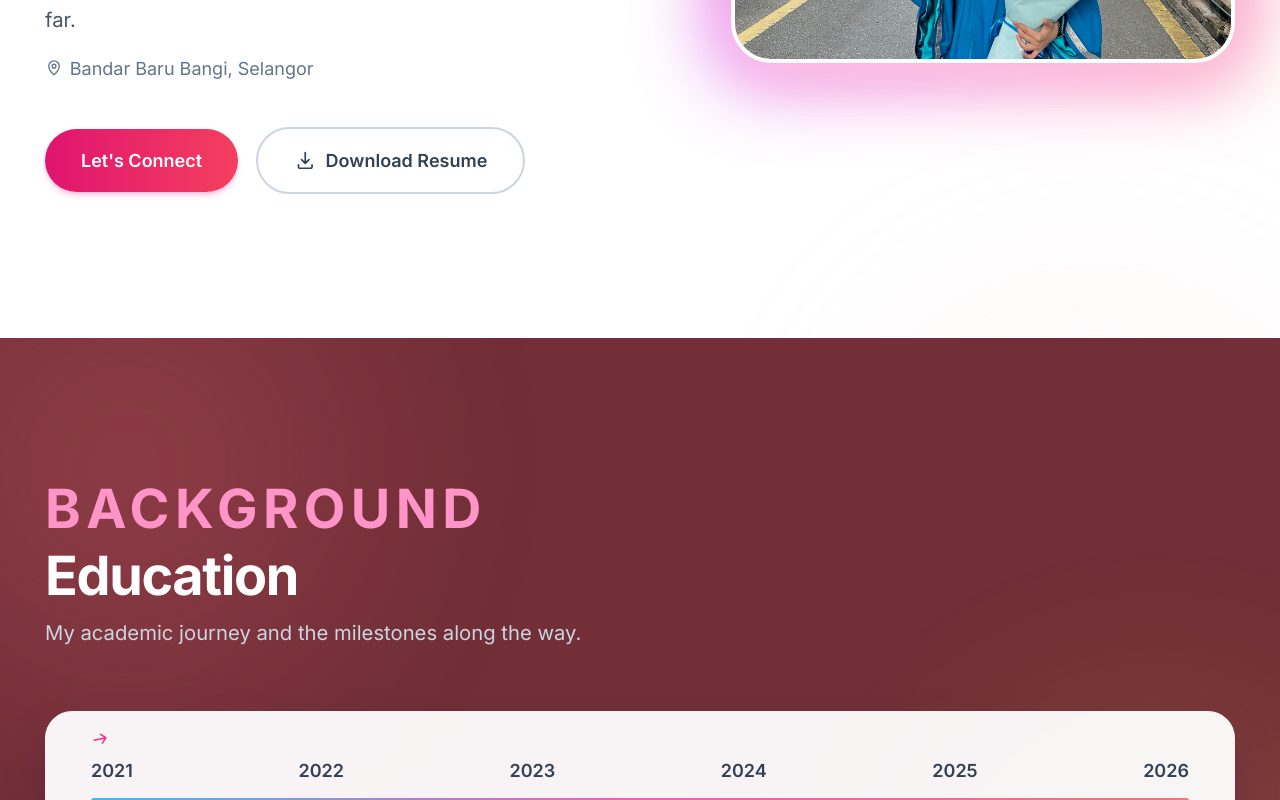
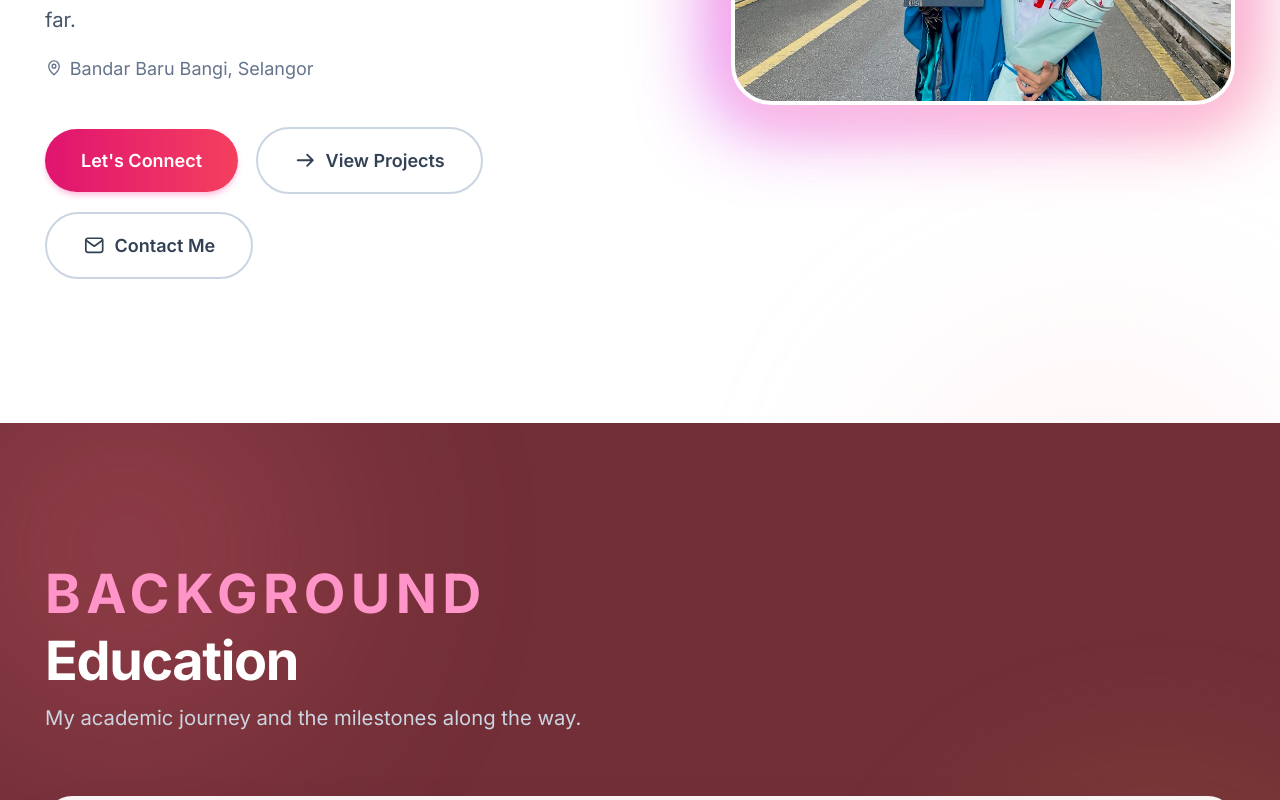
Before and after one commit to NabihahFatiny/portfolio-tiny, a Next.js app: page / in a window 1280 px wide. Shown: the part 720-1520 px from the top of the page. Built offline with nearby package versions, Linux system fonts and the light colour scheme.

Commit message:
update about mr

```diff
--- a/src/components/Hero.tsx
+++ b/src/components/Hero.tsx
@@ -1,6 +1,6 @@
 import Image from "next/image";
 import Container from "@/components/ui/Container";
-import { DownloadIcon, MapPinIcon } from "@/components/ui/Icons";
+import { ArrowRightIcon, MailIcon, MapPinIcon } from "@/components/ui/Icons";
 import { profile } from "@/data/portfolio";
 
 const greeting = "Hi, I'm";
@@ -57,17 +57,26 @@ export default function Hero() {
 
             <div className="animate-fade-up [animation-delay:0.25s] mt-10 flex flex-wrap items-center justify-center gap-4 lg:justify-start">
               <a
-                href="#connect"
+                href={profile.socials.linkedin}
+                target="_blank"
+                rel="noreferrer"
                 className="rounded-full bg-gradient-to-r from-brand-600 to-rose-500 px-8 py-4 text-base font-semibold text-white shadow-md shadow-brand-200 transition hover:-translate-y-0.5 hover:shadow-lg dark:shadow-none"
               >
                 Let&apos;s Connect
               </a>
               <a
-                href={profile.resumeUrl}
+                href="#projects"
                 className="inline-flex items-center gap-2 rounded-full border-2 border-slate-300 px-8 py-4 text-base font-semibold text-slate-700 transition hover:-translate-y-0.5 hover:border-brand-400 hover:text-brand-600 dark:border-slate-700 dark:text-slate-200 dark:hover:border-brand-500 dark:hover:text-brand-400"
               >
-                <DownloadIcon className="h-5 w-5" />
-                Download Resume
+                <ArrowRightIcon className="h-5 w-5" />
+                View Projects
+              </a>
+              <a
+                href="#connect"
+                className="inline-flex items-center gap-2 rounded-full border-2 border-slate-300 px-8 py-4 text-base font-semibold text-slate-700 transition hover:-translate-y-0.5 hover:border-brand-400 hover:text-brand-600 dark:border-slate-700 dark:text-slate-200 dark:hover:border-brand-500 dark:hover:text-brand-400"
+              >
+                <MailIcon className="h-5 w-5" />
+                Contact Me
               </a>
             </div>
           </div>
--- a/src/components/Projects.tsx
+++ b/src/components/Projects.tsx
@@ -17,7 +17,7 @@ export default function Projects() {
         <SectionHeading
           eyebrow="Portfolio"
           title="Projects"
-          description="A selection of things I've built — from university group work to personal side projects."
+          description="My software development projects showcase my experience in building web and mobile applications using Flutter and modern web development tools. They demonstrate my skills in system design, UI development and problem-solving. Visit my GitHub to explore more projects."
         />
 
         <div className="grid grid-cols-1 gap-8 sm:grid-cols-2">
--- a/src/data/portfolio.ts
+++ b/src/data/portfolio.ts
@@ -17,7 +17,7 @@ export const profile = {
   avatarInitials: "F",
   socials: {
     github: "https://github.com/your-username",
-    linkedin: "https://linkedin.com/in/your-username",
+    linkedin: "https://www.linkedin.com/in/nabihahfatiny/",
     twitter: "https://twitter.com/your-username",
     website: "https://your-domain.com",
   },
```
